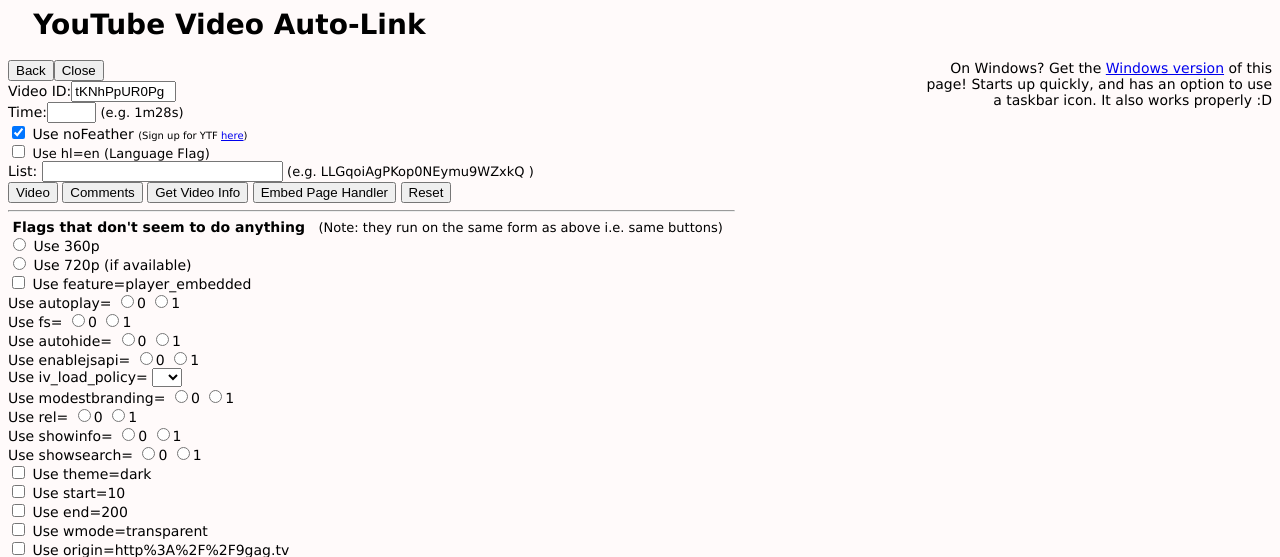
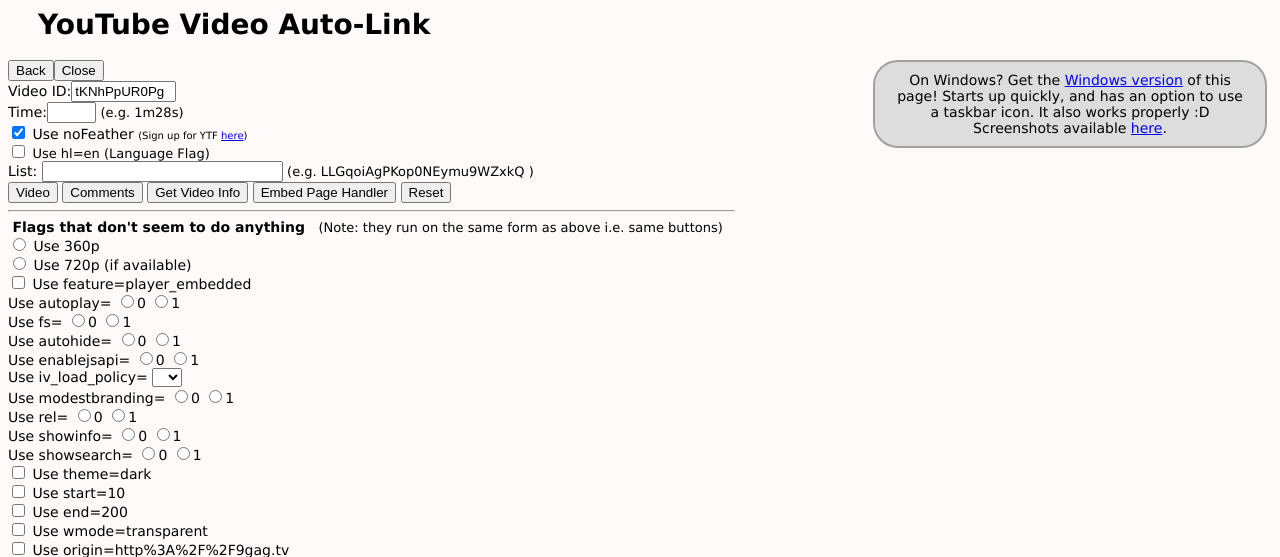
Before and after one commit to Walkman100/walkman100.github.io, a PHP site: page /youtube-video-stuff.htm in a window 1280 px wide. Shown: the top 557 px of the page. Run offline with PHP 8.4, Linux system fonts and the light colour scheme.

Commit message:
css updates, YTVAL updates
fixed problem with headings, added class "flright" for floating elements
that appear on the right, thanks go to
http://www.w3schools.com/css/css3_borders.asp for the awesome borders,
applied the class to the notification on YTVAL, added link to view
screenshots.

```diff
--- a/main.css
+++ b/main.css
@@ -2,13 +2,23 @@
 background : snow;
 font-family : Verdana, Geneva, sans-serif;
 font-size : 14px;
-text-decoration : none;
 }
 
 h1 {
-text-indent : 2%;
+margin-left : 30px;
 }
 
 hr {
-size : 2
+size : 2;
 }
+
+div.flright {
+float : right;
+width : 350px;
+text-align : center;
+margin-right : 5px;
+border : 2px solid #a1a1a1;
+padding : 10px 20px;
+background : #dddddd;
+border-radius:25px;
+}
--- a/youtube-video-stuff.htm
+++ b/youtube-video-stuff.htm
@@ -14,8 +14,9 @@
  instructions how to enable JavaScript in your web browser</a>.
 </noscript>
 <INPUT Type="button" VALUE="Back" onClick="history.go(-1);return true;"><INPUT Type="button" VALUE="Close" onClick="javascript:window.open('','_self').close();">
-<div style="float:right; width:350px; text-align:right;">
+<div class="flright"> <!-- style="background-color:cyan"> -->
 On Windows? Get the <a href="http://github.com/Walkman100/YTVL/releases/latest" target="_blank">Windows version</a> of this page! Starts up quickly, and has an option to use a taskbar icon. It also works properly :D
+<br>Screenshots available <a href="http://walkman100.github.io/Walkman/YTVL/">here</a>.
 </div>
 <form action="http://www.youtube.com/watch" target="_blank">
 <label>Video ID:<input type="text" name="v" size="10" value="tKNhPpUR0Pg"></label>
```
